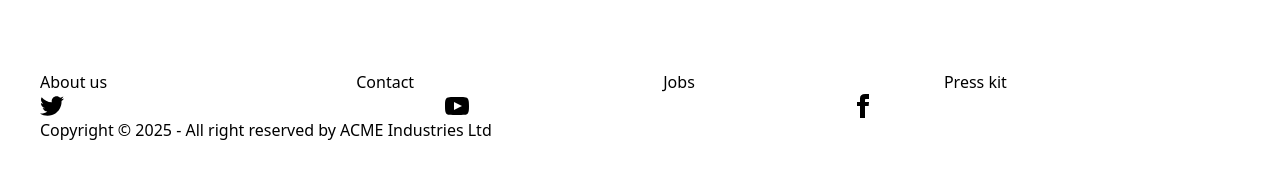
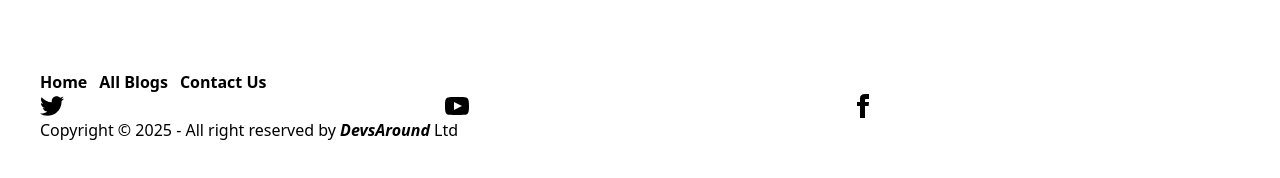
Before and after one commit to Bristyakter25/devsAround-blogs-system, a React (Vite) app in the folder blog-site-client/: page / in a window 1280 px wide. Shown: the part 1163-1341 px from the top of the page. Built offline with nearby package versions, Linux system fonts and the light colour scheme; no server answers.

Commit message:
added footer

```diff
--- a/blog-site-client/src/Pages/Shared/Footer/Footer.jsx
+++ b/blog-site-client/src/Pages/Shared/Footer/Footer.jsx
@@ -1,14 +1,18 @@
 // Footer.jsx
 import React from "react";
+import { NavLink } from "react-router-dom";
 
 const Footer = () => {
   return (
     <footer className="footer footer-horizontal footer-center bg-base-200 text-base-content rounded p-10">
   <nav className="grid grid-flow-col gap-4">
-    <a className="link link-hover">About us</a>
-    <a className="link link-hover">Contact</a>
-    <a className="link link-hover">Jobs</a>
-    <a className="link link-hover">Press kit</a>
+  <ul className="flex  font-semibold gap-x-3">
+
+    <NavLink to="/"><li>Home</li></NavLink>
+
+      <NavLink to="/allBlogs"><li>All Blogs</li></NavLink>
+      <NavLink to="/contactForm"><li>Contact Us</li></NavLink>
+  </ul>
   </nav>
   <nav>
     <div className="grid grid-flow-col gap-4">
@@ -48,7 +52,7 @@ const Footer = () => {
     </div>
   </nav>
   <aside>
-    <p>Copyright © {new Date().getFullYear()} - All right reserved by ACME Industries Ltd</p>
+    <p>Copyright © {new Date().getFullYear()} - All right reserved by <span className="font-bold italic">DevsAround</span> Ltd</p>
   </aside>
 </footer>
   );
```
